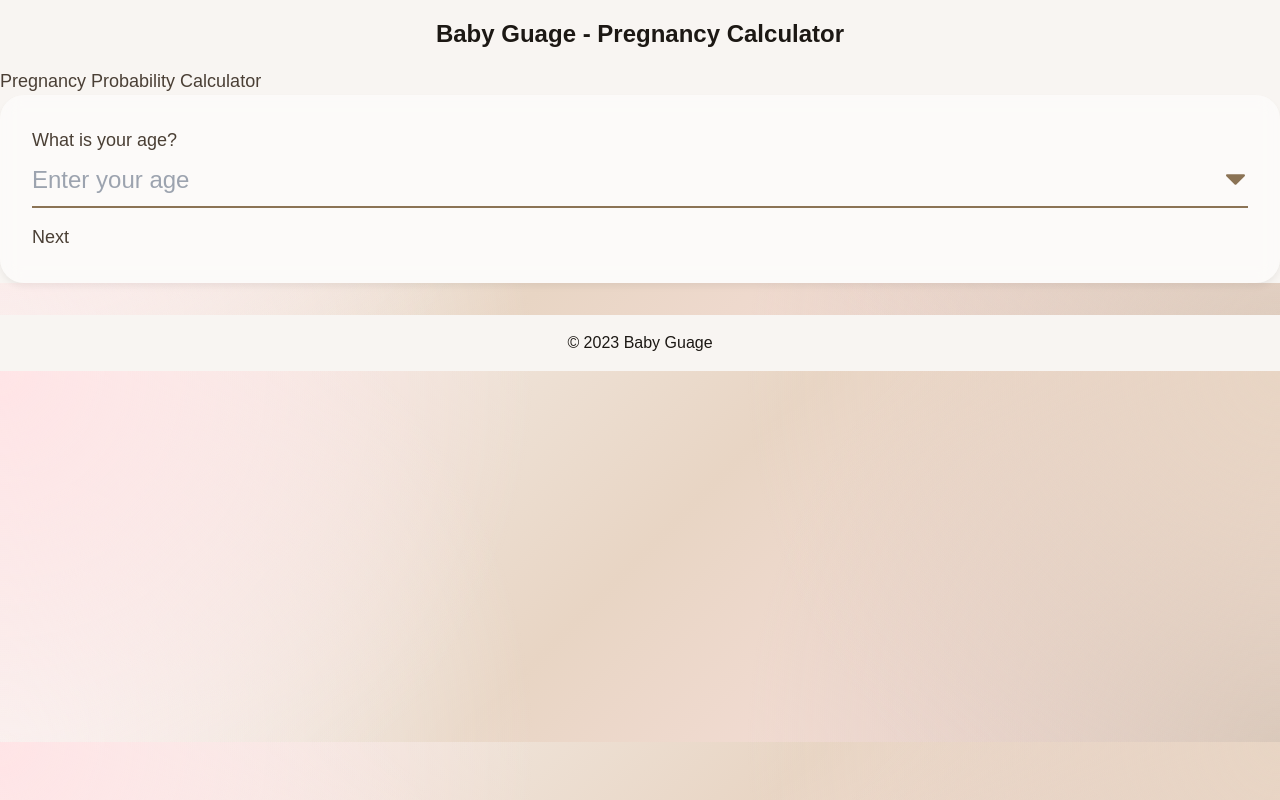
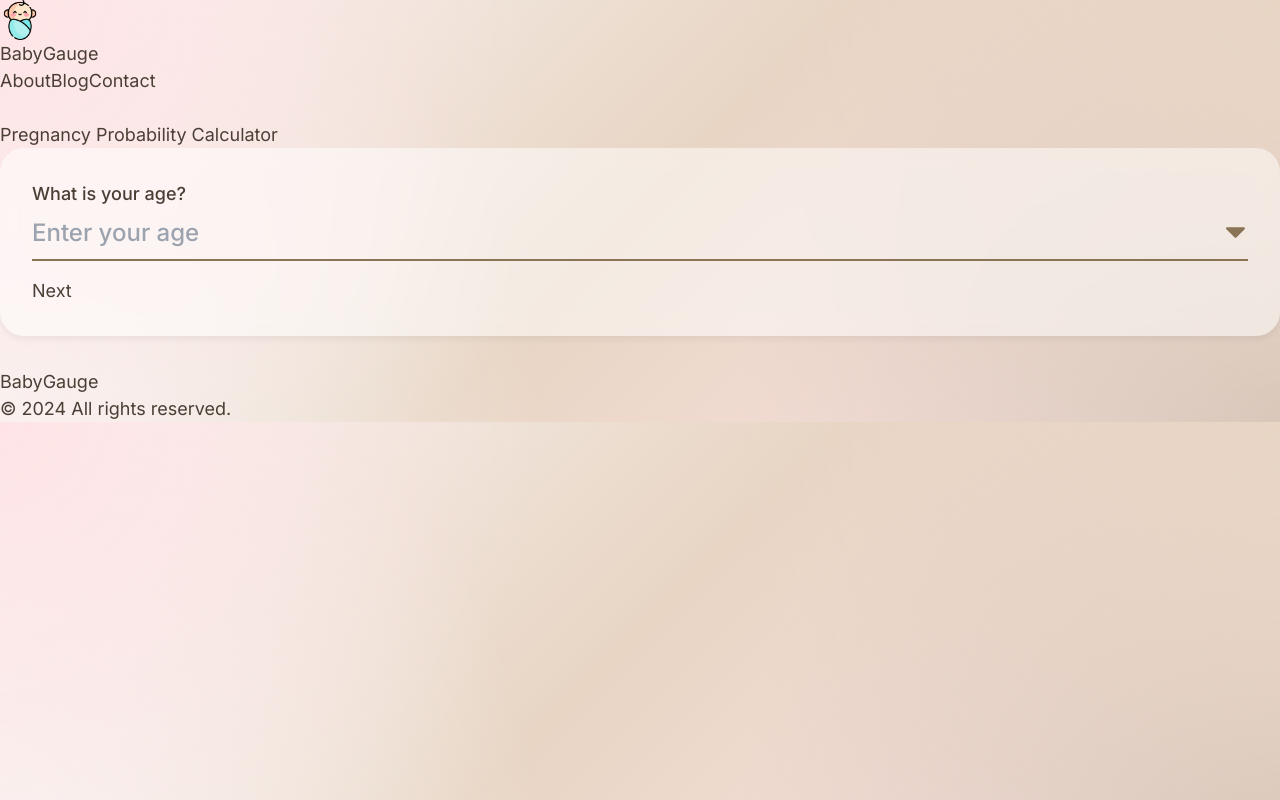
Before and after one commit to BonJenn/babyguage, a Next.js app: page / in a window 1280 px wide. Built offline with nearby package versions, Linux system fonts and the light colour scheme.

Commit message:
Added header, footer, and logo

```diff
--- a/src/app/layout.tsx
+++ b/src/app/layout.tsx
@@ -1,36 +1,29 @@
 import type { Metadata } from "next";
-import localFont from "next/font/local";
+import { Inter } from "next/font/google";
 import "./globals.css";
+import Header from "../components/Header";
+import Footer from "../components/Footer";
 
-const geistSans = localFont({
-  src: "./fonts/GeistVF.woff",
-  variable: "--font-geist-sans",
-  weight: "100 900",
-});
-const geistMono = localFont({
-  src: "./fonts/GeistMonoVF.woff",
-  variable: "--font-geist-mono",
-  weight: "100 900",
-});
+const inter = Inter({ subsets: ["latin"] });
 
 export const metadata: Metadata = {
-  title: "Create Next App",
-  description: "Generated by create next app",
+  title: "BabyGauge",
+  description: "Pregnancy Probability Calculator",
 };
 
 export default function RootLayout({
   children,
-}: Readonly<{
+}: {
   children: React.ReactNode;
-}>) {
+}) {
   return (
     <html lang="en">
-      <body
-        className={`${geistSans.variable} ${geistMono.variable} antialiased`}
-      >
-        <header className="header">Baby Guage - Pregnancy Calculator</header>
-        {children}
-        <footer className="footer">© 2023 Baby Guage</footer>
+      <body className={`${inter.className} flex flex-col min-h-screen`}>
+        <Header />
+        <main className="flex-grow bg-[#f8f5f2] py-12">
+          {children}
+        </main>
+        <Footer />
       </body>
     </html>
   );
--- a/src/app/page.tsx
+++ b/src/app/page.tsx
@@ -3,9 +3,5 @@
 import PregnancyCalculator from '../components/PregnancyCalculator';
 
 export default function Home() {
-  return (
-    <main style={{ backgroundColor: '#f8f5f2' }} className="min-h-screen py-12">
-      <PregnancyCalculator />
-    </main>
-  );
+  return <PregnancyCalculator />;
 }
--- /dev/null
+++ b/src/components/Footer.tsx
@@ -0,0 +1,12 @@
+export default function Footer() {
+  return (
+    <footer className="bg-[#e8d5c4] text-[#4a3f35] mt-auto">
+      <div className="max-w-7xl mx-auto px-4 sm:px-6 lg:px-8 py-8">
+        <div className="text-center">
+          <span className="text-xl font-bold">BabyGauge</span>
+          <p className="text-sm mt-2">© 2024 All rights reserved.</p>
+        </div>
+      </div>
+    </footer>
+  );
+}
--- /dev/null
+++ b/src/components/Header.tsx
@@ -0,0 +1,97 @@
+'use client';
+
+import { useState } from 'react';
+import Link from 'next/link';
+import Image from 'next/image';
+
+export default function Header() {
+  const [isMenuOpen, setIsMenuOpen] = useState(false);
+
+  return (
+    <header className="bg-[#e8d5c4] text-[#4a3f35]">
+      <div className="max-w-7xl mx-auto px-4 sm:px-6 lg:px-8">
+        <div className="flex justify-between items-center h-16">
+          <div className="flex items-center">
+            <Link href="/" className="flex items-center">
+              <Image
+                src="/babyguage_logo.png"
+                alt="Logo"
+                width={40}
+                height={40}
+                className="h-10 w-auto"
+              />
+              <span className="ml-2 text-xl font-bold">BabyGauge</span>
+            </Link>
+          </div>
+
+          {/* Desktop menu */}
+          <nav className="hidden md:flex space-x-8">
+            <Link href="/about" className="hover:text-[#8b7355]">About</Link>
+            <Link href="/blog" className="hover:text-[#8b7355]">Blog</Link>
+            <Link href="/contact" className="hover:text-[#8b7355]">Contact</Link>
+          </nav>
+
+          {/* Mobile menu button */}
+          <div className="md:hidden">
+            <button
+              onClick={() => setIsMenuOpen(!isMenuOpen)}
+              className="inline-flex items-center justify-center p-2 rounded-md hover:bg-[#d4c4b7] focus:outline-none"
+            >
+              <svg
+                className="h-6 w-6"
+                fill="none"
+                viewBox="0 0 24 24"
+                stroke="currentColor"
+              >
+                {isMenuOpen ? (
+                  <path
+                    strokeLinecap="round"
+                    strokeLinejoin="round"
+                    strokeWidth={2}
+                    d="M6 18L18 6M6 6l12 12"
+                  />
+                ) : (
+                  <path
+                    strokeLinecap="round"
+                    strokeLinejoin="round"
+                    strokeWidth={2}
+                    d="M4 6h16M4 12h16M4 18h16"
+                  />
+                )}
+              </svg>
+            </button>
+          </div>
+        </div>
+
+        {/* Mobile menu */}
+        {isMenuOpen && (
+          <div className="md:hidden">
+            <div className="px-2 pt-2 pb-3 space-y-1 sm:px-3">
+              <Link
+                href="/about"
+                className="block px-3 py-2 rounded-md hover:bg-[#d4c4b7]"
+                onClick={() => setIsMenuOpen(false)}
+              >
+                About
+              </Link>
+              <Link
+                href="/blog"
+                className="block px-3 py-2 rounded-md hover:bg-[#d4c4b7]"
+                onClick={() => setIsMenuOpen(false)}
+              >
+                Blog
+              </Link>
+              <Link
+                href="/contact"
+                className="block px-3 py-2 rounded-md hover:bg-[#d4c4b7]"
+                onClick={() => setIsMenuOpen(false)}
+              >
+                Contact
+              </Link>
+            </div>
+          </div>
+        )}
+      </div>
+    </header>
+  );
+}
```
Also changed, not shown: public/babyguage_logo.png (added).
